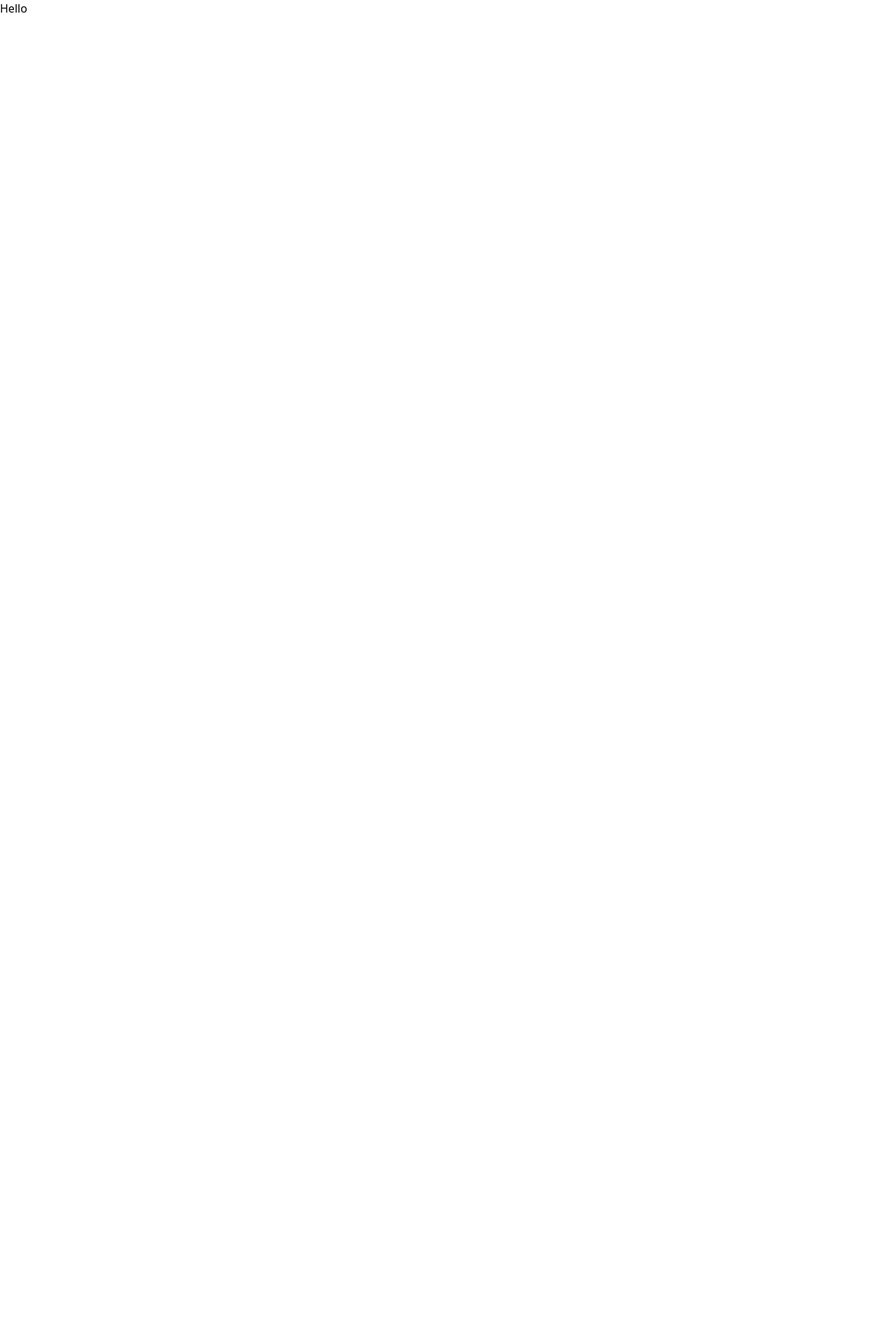
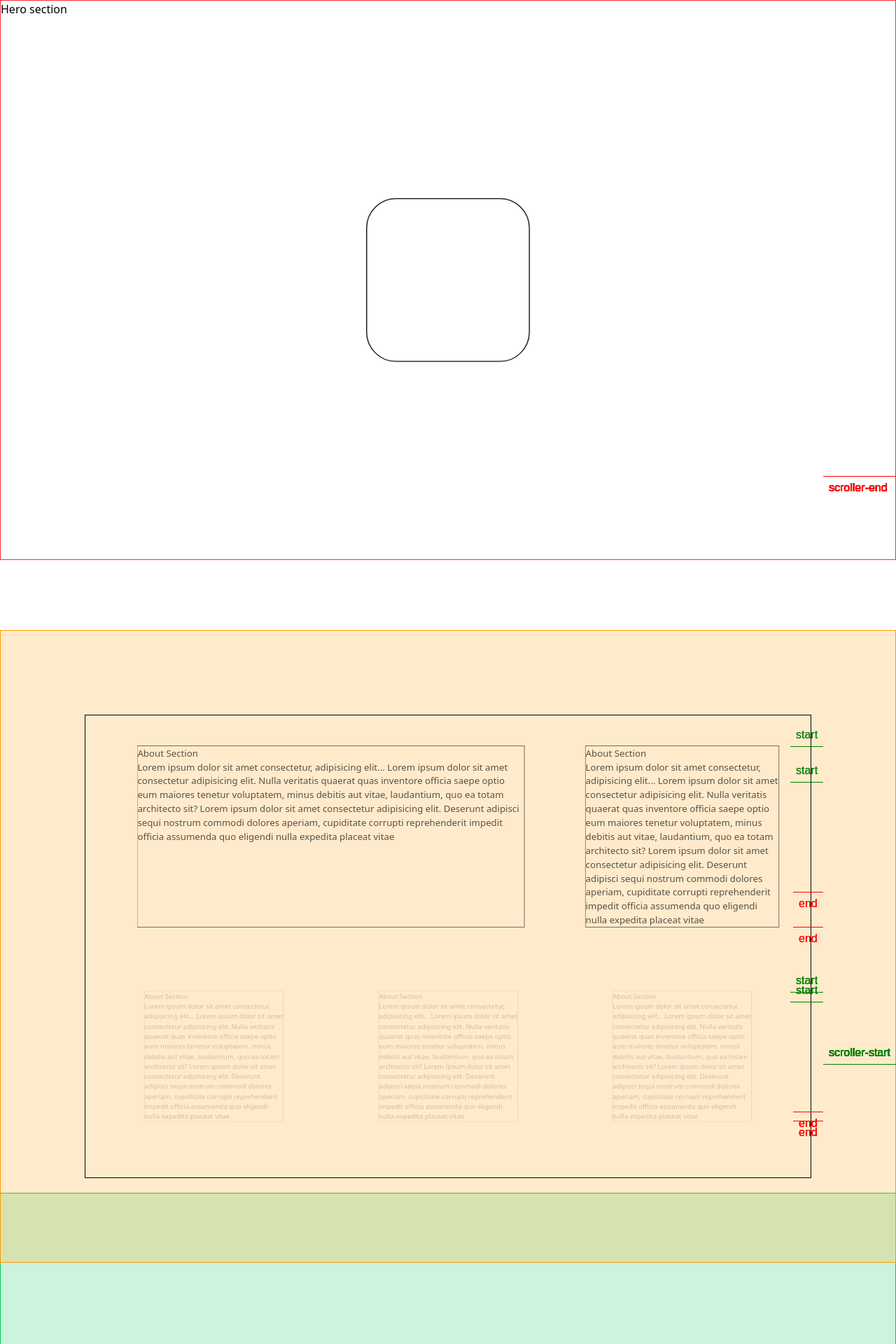
Before and after one commit to fwedwicc/FM-Portfolio-V2, a React (Vite) app: page / in a window 1280 px wide. Shown: the top 1920 px of the page at 70% size. Before the commit the page ends 800 px from the top, so only its background shows below. Built offline with nearby package versions, Linux system fonts and the light colour scheme.

Commit message:
Add routing and components for Home, About, Hero, and Tester sections

```diff
--- a/src/App.jsx
+++ b/src/App.jsx
@@ -1,11 +1,21 @@
 import React from 'react'
+import { BrowserRouter, Routes, Route, useLocation } from 'react-router-dom'
+import { Home } from './pages'
 
 const App = () => {
   return (
-    <div>
-      <h1>Hello</h1>
-    </div>
+    <Routes>
+      <Route path='/' element={<Home />} />
+    </Routes>
   )
 }
 
-export default App
+const AppWrapper = () => {
+  return (
+    <BrowserRouter>
+      <App />
+    </BrowserRouter>
+  )
+}
+
+export default AppWrapper
--- /dev/null
+++ b/src/components/About.jsx
@@ -0,0 +1,85 @@
+import React, { useEffect, useRef } from 'react'
+import gsap from 'gsap'
+import { ScrollTrigger } from 'gsap/ScrollTrigger'
+
+gsap.registerPlugin(ScrollTrigger)
+
+const About = () => {
+  const sectionRef = useRef(null)
+  const contentRefs = useRef([])
+
+  useEffect(() => {
+    const el = sectionRef.current
+
+    // Move section upward while scrolling
+    gsap.fromTo(
+      el,
+      { y: 100 },
+      {
+        y: -180,
+        scrollTrigger: {
+          trigger: el,
+          start: 'top bottom',
+          end: 'bottom top',
+          scrub: true,
+          markers: false,
+        },
+      }
+    )
+
+    // Animate content blocks: scale and fade in
+    contentRefs.current.forEach((content) => {
+      gsap.fromTo(
+        content,
+        { scale: 0.5, opacity: 0 },
+        {
+          scale: 1,
+          opacity: 1,
+          scrollTrigger: {
+            trigger: content,
+            start: 'top 190%',
+            end: 'bottom 85%',
+            scrub: true,
+            markers: true,
+          },
+        }
+      )
+    })
+  }, [])
+
+  // Push each ref to contentRefs array only once
+  const addToRefs = (el) => {
+    if (el && !contentRefs.current.includes(el)) {
+      contentRefs.current.push(el)
+    }
+  }
+
+  return (
+    <section ref={sectionRef} className='px-30 py-30 border border-amber-500 bg-amber-500/20'>
+      <div className='grid grid-cols-3 border p-4'>
+        <div ref={addToRefs} className='col-span-2 border'>
+          <h1>About Section</h1>
+          <p>Lorem ipsum dolor sit amet consectetur, adipisicing elit... Lorem ipsum dolor sit amet consectetur adipisicing elit. Nulla veritatis quaerat quas inventore officia saepe optio eum maiores tenetur voluptatem, minus debitis aut vitae, laudantium, quo ea totam architecto sit? Lorem ipsum dolor sit amet consectetur adipisicing elit. Deserunt adipisci sequi nostrum commodi dolores aperiam, cupiditate corrupti reprehenderit impedit officia assumenda quo eligendi nulla expedita placeat vitae</p>
+        </div>
+        <div ref={addToRefs} className='border'>
+          <h1>About Section</h1>
+          <p>Lorem ipsum dolor sit amet consectetur, adipisicing elit... Lorem ipsum dolor sit amet consectetur adipisicing elit. Nulla veritatis quaerat quas inventore officia saepe optio eum maiores tenetur voluptatem, minus debitis aut vitae, laudantium, quo ea totam architecto sit? Lorem ipsum dolor sit amet consectetur adipisicing elit. Deserunt adipisci sequi nostrum commodi dolores aperiam, cupiditate corrupti reprehenderit impedit officia assumenda quo eligendi nulla expedita placeat vitae</p>
+        </div>
+        <div ref={addToRefs} className='border'>
+          <h1>About Section</h1>
+          <p>Lorem ipsum dolor sit amet consectetur, adipisicing elit... Lorem ipsum dolor sit amet consectetur adipisicing elit. Nulla veritatis quaerat quas inventore officia saepe optio eum maiores tenetur voluptatem, minus debitis aut vitae, laudantium, quo ea totam architecto sit? Lorem ipsum dolor sit amet consectetur adipisicing elit. Deserunt adipisci sequi nostrum commodi dolores aperiam, cupiditate corrupti reprehenderit impedit officia assumenda quo eligendi nulla expedita placeat vitae</p>
+        </div>
+        <div ref={addToRefs} className='border'>
+          <h1>About Section</h1>
+          <p>Lorem ipsum dolor sit amet consectetur, adipisicing elit... Lorem ipsum dolor sit amet consectetur adipisicing elit. Nulla veritatis quaerat quas inventore officia saepe optio eum maiores tenetur voluptatem, minus debitis aut vitae, laudantium, quo ea totam architecto sit? Lorem ipsum dolor sit amet consectetur adipisicing elit. Deserunt adipisci sequi nostrum commodi dolores aperiam, cupiditate corrupti reprehenderit impedit officia assumenda quo eligendi nulla expedita placeat vitae</p>
+        </div>
+        <div ref={addToRefs} className='border'>
+          <h1>About Section</h1>
+          <p>Lorem ipsum dolor sit amet consectetur, adipisicing elit... Lorem ipsum dolor sit amet consectetur adipisicing elit. Nulla veritatis quaerat quas inventore officia saepe optio eum maiores tenetur voluptatem, minus debitis aut vitae, laudantium, quo ea totam architecto sit? Lorem ipsum dolor sit amet consectetur adipisicing elit. Deserunt adipisci sequi nostrum commodi dolores aperiam, cupiditate corrupti reprehenderit impedit officia assumenda quo eligendi nulla expedita placeat vitae</p>
+        </div>
+      </div>
+    </section>
+  )
+}
+
+export default About
--- /dev/null
+++ b/src/components/Hero.jsx
@@ -0,0 +1,41 @@
+import React, { useRef, useEffect } from 'react'
+import gsap from 'gsap'
+import { ScrollTrigger } from 'gsap/ScrollTrigger'
+
+gsap.registerPlugin(ScrollTrigger)
+
+const Hero = () => {
+
+  const logoRef = useRef(null)
+
+  useEffect(() => {
+    gsap.fromTo(
+      logoRef.current,
+      { scale: 1 },
+      {
+        scale: 2,
+        scrollTrigger: {
+          trigger: logoRef.current,
+          start: 'top center',
+          end: 'bottom top',
+          scrub: true,
+        },
+      }
+    )
+  }, [])
+
+  return (
+    <section className='relative h-screen border border-red-500'>
+      <h1>Hero section</h1>
+      <header>
+
+      </header>
+      {/* Logo */}
+      <div ref={logoRef} className='absolute -translate-y-1/2 -translate-x-1/2 top-1/2 left-1/2 size-44 rounded-4xl border'>
+
+      </div>
+    </section>
+  )
+}
+
+export default Hero
--- /dev/null
+++ b/src/components/Tester.jsx
@@ -0,0 +1,11 @@
+import React from 'react'
+
+const Tester = () => {
+  return (
+    <section className='h-screen border border-green-500 bg-green-500/20'>
+
+    </section>
+  )
+}
+
+export default Tester
--- /dev/null
+++ b/src/components/index.js
@@ -0,0 +1,9 @@
+import Hero from './Hero'
+import About from './About'
+import Tester from './Tester'
+
+export {
+  Hero,
+  About,
+  Tester
+}
--- /dev/null
+++ b/src/pages/Home.jsx
@@ -0,0 +1,14 @@
+import React from 'react'
+import { Hero, About, Tester } from '../components'
+
+const Home = () => {
+  return (
+    <main>
+      <Hero />
+      <About />
+      <Tester />
+    </main>
+  )
+}
+
+export default Home
--- /dev/null
+++ b/src/pages/index.js
@@ -0,0 +1,5 @@
+import Home from './Home'
+
+export {
+  Home
+}
```
